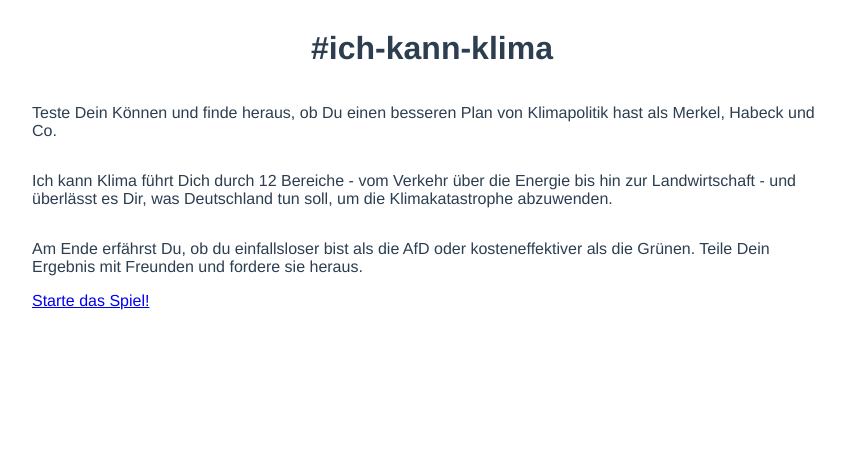
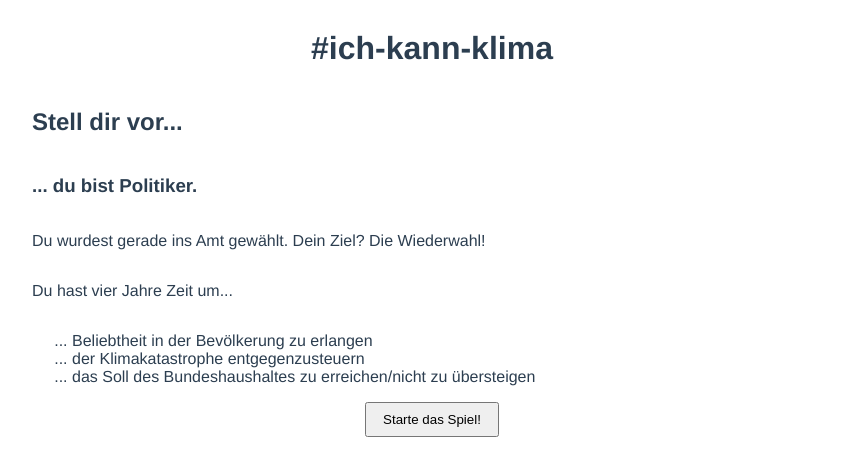
Before and after one commit to neustartklima/ich-kann-klima, a Vue app in the folder frontend/: page / in a window 1280 px wide. Shown: the top 476 px of the page, without its empty margins (208-1053 px from the left). Built offline with nearby package versions, Linux system fonts and the light colour scheme.

Commit message:
Intro pages like in the slides from Pina

```diff
--- a/frontend/src/App.vue
+++ b/frontend/src/App.vue
@@ -10,7 +10,7 @@ export default defineComponent({ })
   <router-view />
 </template>
 
-<style>
+<style lang="scss">
 #app {
   font-family: Avenir, Helvetica, Arial, sans-serif;
   -webkit-font-smoothing: antialiased;
@@ -22,4 +22,25 @@ export default defineComponent({ })
 h1 {
   text-align: center;
 }
+
+.wrapper {
+  max-width: 800px;
+  margin: 0 auto;
+  display: flex;
+  flex-direction: column;
+  justify-content: space-between;
+}
+
+ul {
+  list-style-type: "... ";
+}
+
+.button-bar {
+  max-width: 800px;
+  margin: 0 auto;
+
+  button {
+    padding: 8px 16px;
+  }
+}
 </style>
--- a/frontend/src/router.ts
+++ b/frontend/src/router.ts
@@ -1,11 +1,13 @@
 import { createRouter, createWebHistory, RouteRecordRaw } from "vue-router"
 import { store } from "./store"
 import { loadGame, startGame } from "./store/actions"
+import GamePage from "./views/GamePage.vue"
+import StartPage from "./views/StartPage.vue"
 import MainPage from "./views/MainPage.vue"
-import GamePage from "./views/GamePage.vue"
 
 const routes: RouteRecordRaw[] = [
   { path: "/", component: MainPage },
+  { path: "/start", component: StartPage },
   { path: "/games", component: GamePage, beforeEnter: () => store.dispatch(startGame()) },
   {
     path: "/games/:id",
--- a/frontend/src/views/MainPage.vue
+++ b/frontend/src/views/MainPage.vue
@@ -1,44 +1,37 @@
 <script lang="ts">
 import { defineComponent } from "vue"
 
-export default defineComponent({})
+export default defineComponent({
+  methods: {
+    start() {
+      this.$router.push("/start")
+    }
+  },
+})
 </script>
 
 <template>
   <div class="wrapper">
+    <h2>Stell dir vor...</h2>
+
+    <h3>... du bist Politiker.</h3>
+
     <p>
-      Teste Dein Können und finde heraus, ob Du einen besseren Plan von Klimapolitik hast als Merkel, Habeck und Co.
+      Du wurdest gerade ins Amt gewählt. Dein Ziel? Die Wiederwahl!
     </p>
 
     <p>
-      Ich kann Klima führt Dich durch 12 Bereiche - vom Verkehr über die Energie bis hin zur Landwirtschaft - und
-      überlässt es Dir, was Deutschland tun soll, um die Klimakatastrophe abzuwenden.
+      Du hast vier Jahre Zeit um...
     </p>
 
-    <p>
-      Am Ende erfährst Du, ob du einfallsloser bist als die AfD oder kosteneffektiver als die Grünen. Teile Dein
-      Ergebnis mit Freunden und fordere sie heraus.
-    </p>
+    <ul>
+      <li>Beliebtheit in der Bevölkerung zu erlangen</li>
+      <li>der Klimakatastrophe entgegenzusteuern</li>
+      <li>das Soll des Bundeshaushaltes zu erreichen/nicht zu übersteigen</li>
+    </ul>
 
-    <router-link to="/games">Starte das Spiel!</router-link>
+    <div class="button-bar">
+      <button @click="start">Starte das Spiel!</button>
+    </div>
   </div>
 </template>
-
-<style lang="scss">
-.wrapper {
-  max-width: 800px;
-  margin: 0 auto;
-  display: flex;
-  flex-direction: column;
-  justify-content: space-between;
-}
-
-.button-bar {
-  max-width: 800px;
-  margin: 0 auto;
-
-  button {
-    padding: 8px 16px;
-  }
-}
-</style>
--- /dev/null
+++ b/frontend/src/views/StartPage.vue
@@ -0,0 +1,30 @@
+<script lang="ts">
+import { defineComponent } from "@vue/runtime-core"
+
+export default defineComponent({
+  methods: {
+    newGame() {
+      this.$router.push("/games")
+    },
+  },
+})
+</script>
+
+<template>
+  <div class="wrapper">
+    <h2>Deine erste Entscheidung steht bevor...</h2>
+
+    <p>Wähle weise, denn <u>alles hat Einfluss</u> auf deine Beliebtheit, das Klimaziel sowie den Finanzhaushalt.</p>
+
+    <p>
+      Durch manche Entscheidungen entstehen neue Möglichkeiten.<br />
+      Es kann aber auch sein, dass du dir durch bestimmte Entscheidungen andere Möglichkeiten nimmst.
+    </p>
+
+    <o> Gar nicht so einfach, Politiker zu sein, oder? </o>
+
+    <div class="button-bar">
+      <button @click="newGame">Leg' los</button>
+    </div>
+  </div>
+</template>
```
